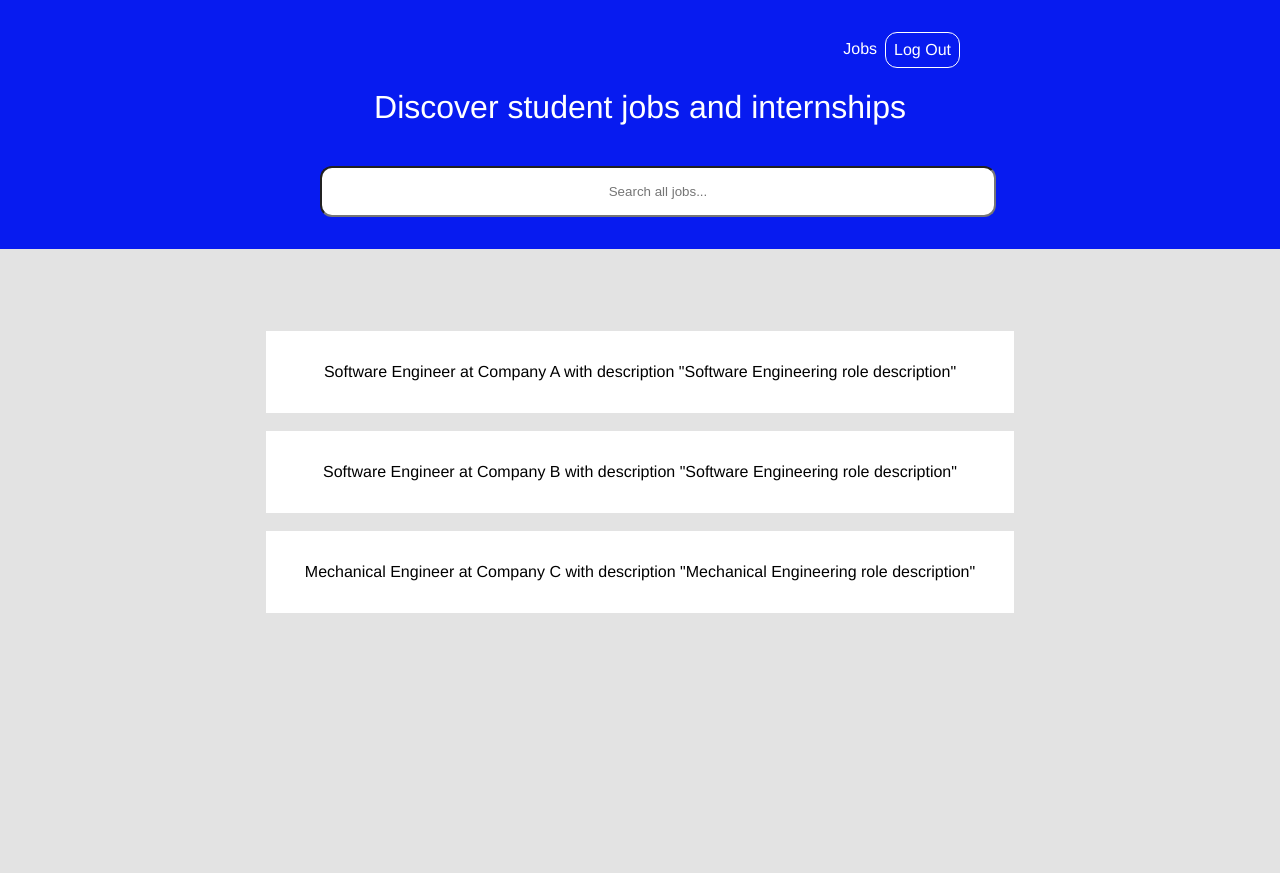
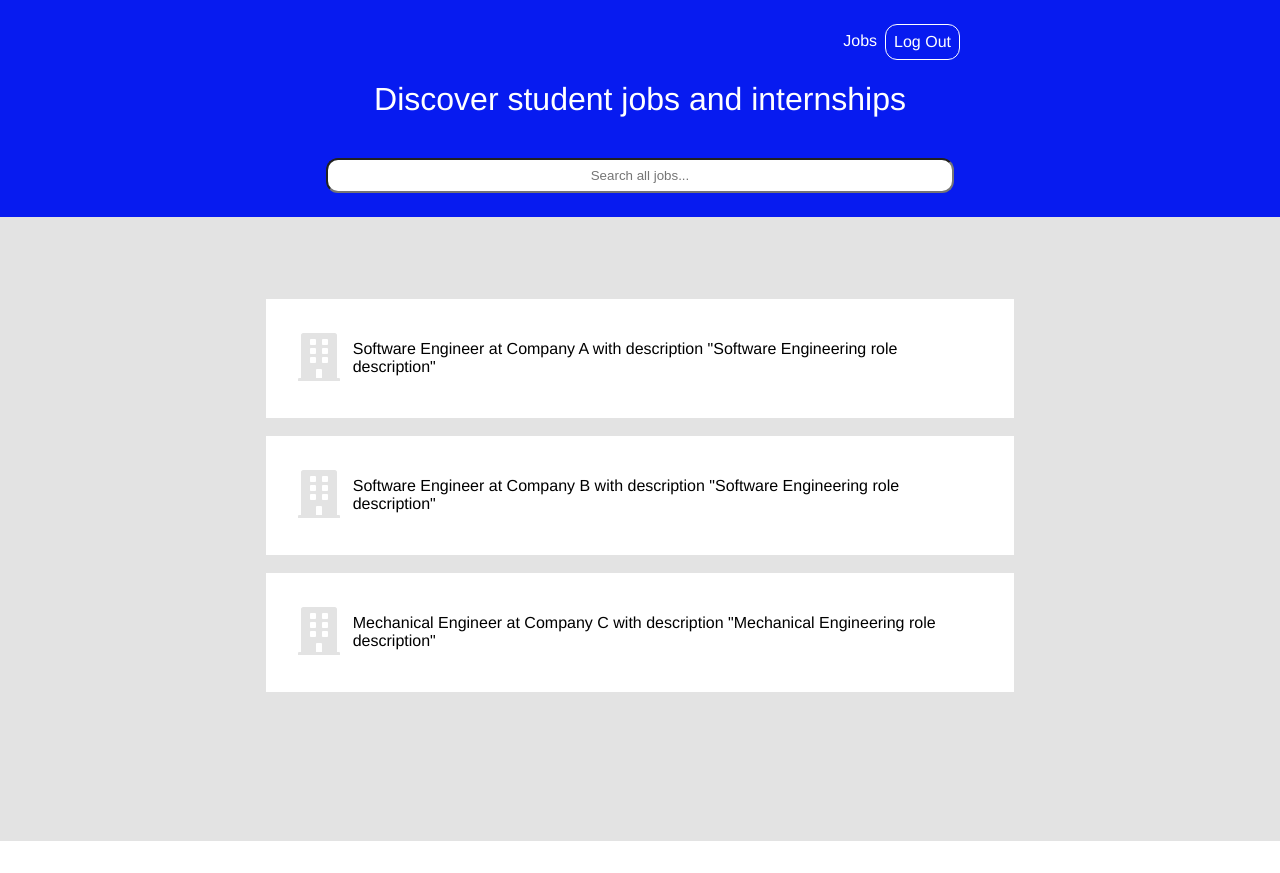
Before and after one commit to devsoc-unsw/jobsboard, a Vue app in the folder frontend/: page /jobs in a window 1280 px wide. After the commit the page ends 841 px from the top, so only its background shows below. Built offline with nearby package versions, Linux system fonts and the light colour scheme.

Commit message:
Added fontawesome, fixed layout of jobs search navbar

```diff
--- a/frontend/package.json
+++ b/frontend/package.json
@@ -8,9 +8,13 @@
     "lint": "vue-cli-service lint"
   },
   "dependencies": {
+    "@fortawesome/fontawesome-svg-core": "^1.2.22",
+    "@fortawesome/free-solid-svg-icons": "^5.10.2",
+    "@fortawesome/vue-fontawesome": "^0.1.7",
     "core-js": "^2.6.5",
     "vue": "^2.6.10",
     "vue-class-component": "^7.0.2",
+    "vue-fontawesome": "^0.0.2",
     "vue-property-decorator": "^8.1.0",
     "vue-router": "^3.1.3"
   },
--- a/frontend/src/components/JobListingMinimal.vue
+++ b/frontend/src/components/JobListingMinimal.vue
@@ -3,6 +3,7 @@
     <br />
     <div class="jobsBox">
       <div class="companyLogo">
+        <font-awesome-icon icon="building" />
       </div>
       <div class="jobDescriptionBox">
         {{ role }} at {{ company }} with description "{{ description }}"
@@ -32,10 +33,25 @@ export default class JobsList extends Vue {
   background: $white;
   margin: auto;
   padding: 2rem;
+  display: flex;
+  align-items: center;
+  justify-content: left;
+  &:hover {
+    box-shadow: 0px 0px 10px 1px black;
+  }
 }
 
 .companyLogo {
-  min-width: 20%;
-  max-width: 20%;
+  min-width: 5%;
+  max-width: 5%;
+  font-size: 3em;
+  color: $grey;
+  text-decoration: none;
+}
+
+.jobDescriptionBox {
+  margin-left: 3%;
+  width: 95%;
+  text-align: left;
 }
 </style>
--- a/frontend/src/components/LoggedInTemplate.vue
+++ b/frontend/src/components/LoggedInTemplate.vue
@@ -16,7 +16,9 @@
         </div>
         <h1>Discover student jobs and internships</h1>
         <br />
-        <input class="searchBar" type="text" placeholder="Search all jobs..."/>
+        <div>
+          <input class="searchBar" type="text" placeholder="Search all jobs..."/>
+        </div>
       </div>
       <div class="content">
         <slot />
@@ -34,17 +36,17 @@ export default class LoggedInTemplate extends Vue {}
 <style scoped lang="scss">
 .navbar {
   background: $blue;
-  padding: 2rem;
   color: $white;
   width: 50%;
   margin: auto;
+  padding: 1.5rem;
 }
 
 .searchBar {
-  padding: 1rem;
-  width: 100%;
+  padding: 1.25%;
   border-radius: 0.75rem;
   text-align: center;
+  width: 95%;
 }
 
 .content {
--- a/frontend/src/main.ts
+++ b/frontend/src/main.ts
@@ -1,5 +1,13 @@
 import Vue from "vue";
 import App from "./App.vue";
+
+import { library } from "@fortawesome/fontawesome-svg-core";
+import { faBuilding } from "@fortawesome/free-solid-svg-icons";
+import { FontAwesomeIcon } from "@fortawesome/vue-fontawesome";
+
+library.add(faBuilding);
+
+Vue.component("font-awesome-icon", FontAwesomeIcon);
 
 Vue.config.productionTip = false;
 
```
Also changed, not shown: 1 other file (tests, documents, lock files or other folders).
